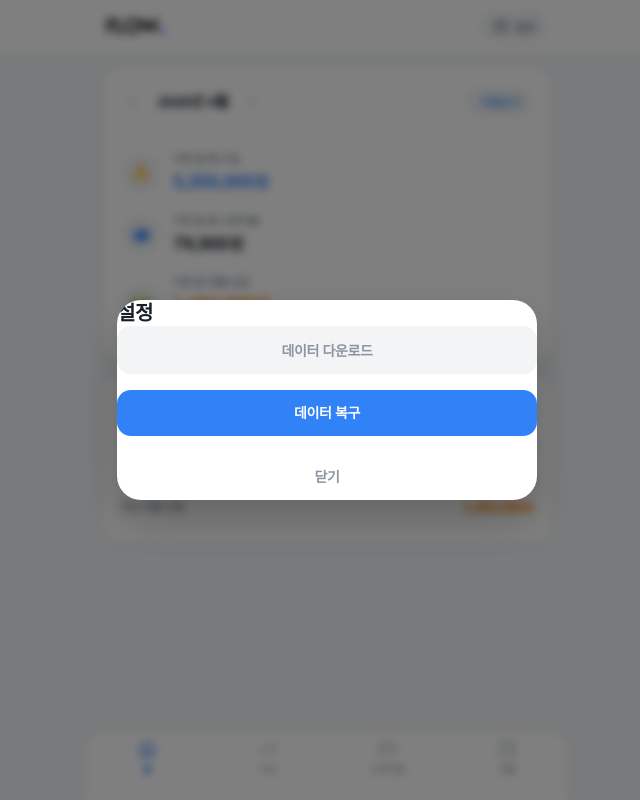
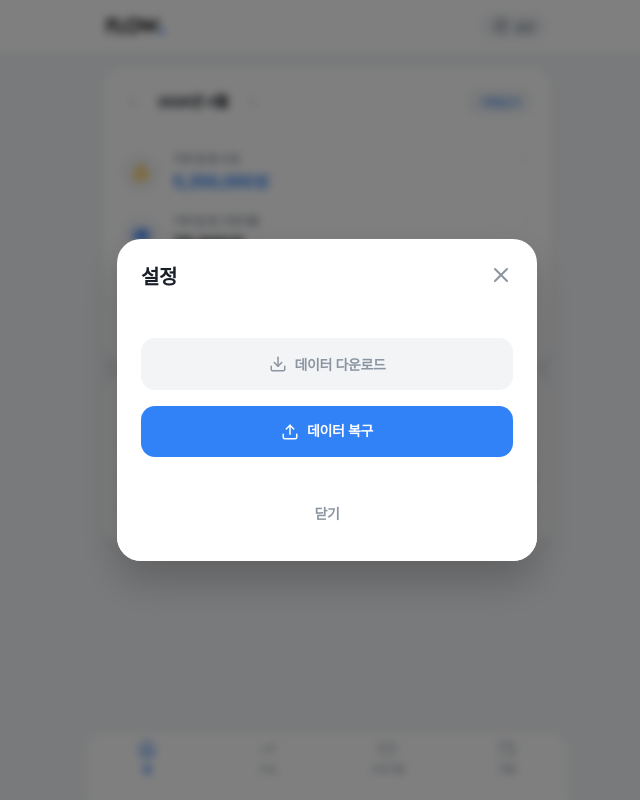
Before and after one commit to cathy-park/flow, a React (Vite) app: page / in a window 1280 px wide. Both pictures are taken after a click on the button "설정". Shown: the whole page, without its empty margins (313-953 px from the left). Built offline with nearby package versions, Linux system fonts and the light colour scheme; a web font is replaced by a local one.

Commit message:
Restore and refine FLOW settings popup UI

```diff
--- a/src/App.jsx
+++ b/src/App.jsx
@@ -3,7 +3,7 @@ import {
   Home, TrendingUp, CreditCard, Wallet,
   Settings, Plus, Trash2,
   Edit3, ChevronLeft, ChevronRight, ChevronRight as ChevronRIcon,
-  X, Calendar
+  X, Calendar, Download, Upload
 } from 'lucide-react';
 import { motion, AnimatePresence, useAnimation } from 'framer-motion';
 
@@ -454,11 +454,37 @@ function SettingsModal({ data, setData, onClose }) {
   };
   return (
     <div className="modal-backdrop" onClick={onClose}>
-      <motion.div initial={{ scale: 0.9, opacity: 0 }} animate={{ scale: 1, opacity: 1 }} className="modal-box" onClick={e => e.stopPropagation()}>
-        <h3 className="modal-title">설정</h3>
-        <div className="form-group" style={{ marginBottom: '1rem' }}><button className="btn-base btn-grey" style={{ width: '100%' }} onClick={exportData}>데이터 다운로드</button></div>
-        <div className="form-group" style={{ marginBottom: '1rem' }}><label className="btn-base btn-blue" style={{ width: '100%', cursor: 'pointer', textAlign: 'center', display: 'block' }}>데이터 복구 <input type="file" hidden accept=".json" onChange={importData} /></label></div>
-        <button className="btn-base btn-grey" onClick={onClose} style={{ width: '100%', background: 'transparent' }}>닫기</button>
+      <motion.div
+        initial={{ scale: 0.9, opacity: 0, y: 20 }}
+        animate={{ scale: 1, opacity: 1, y: 0 }}
+        exit={{ scale: 0.9, opacity: 0, y: 20 }}
+        className="modal-box"
+        onClick={e => e.stopPropagation()}
+      >
+        <div className="modal-header" style={{ display: 'flex', justifyContent: 'space-between', alignItems: 'center' }}>
+          <h3 className="modal-title">설정</h3>
+          <button onClick={onClose} style={{ background: 'none', border: 'none', cursor: 'pointer', color: 'var(--toss-text-sub)' }}>
+            <X size={24} />
+          </button>
+        </div>
+
+        <div className="modal-body" style={{ padding: '2rem 1.5rem' }}>
+          <div className="form-group" style={{ marginBottom: '1rem' }}>
+            <button className="btn-base btn-grey" style={{ width: '100%', display: 'flex', alignItems: 'center', justifyContent: 'center', gap: '8px', padding: '16px' }} onClick={exportData}>
+              <Download size={18} /> 데이터 다운로드
+            </button>
+          </div>
+          <div className="form-group" style={{ marginBottom: '0' }}>
+            <label className="btn-base btn-blue" style={{ width: '100%', cursor: 'pointer', textAlign: 'center', display: 'flex', alignItems: 'center', justifyContent: 'center', gap: '8px', padding: '16px' }}>
+              <Upload size={18} /> 데이터 복구
+              <input type="file" hidden accept=".json" onChange={importData} />
+            </label>
+          </div>
+        </div>
+
+        <div className="modal-footer" style={{ borderTop: 'none', paddingTop: 0 }}>
+          <button className="btn-base" onClick={onClose} style={{ width: '100%', background: 'transparent', color: 'var(--toss-text-sub)', fontWeight: 600 }}>닫기</button>
+        </div>
       </motion.div>
     </div>
   );
```
